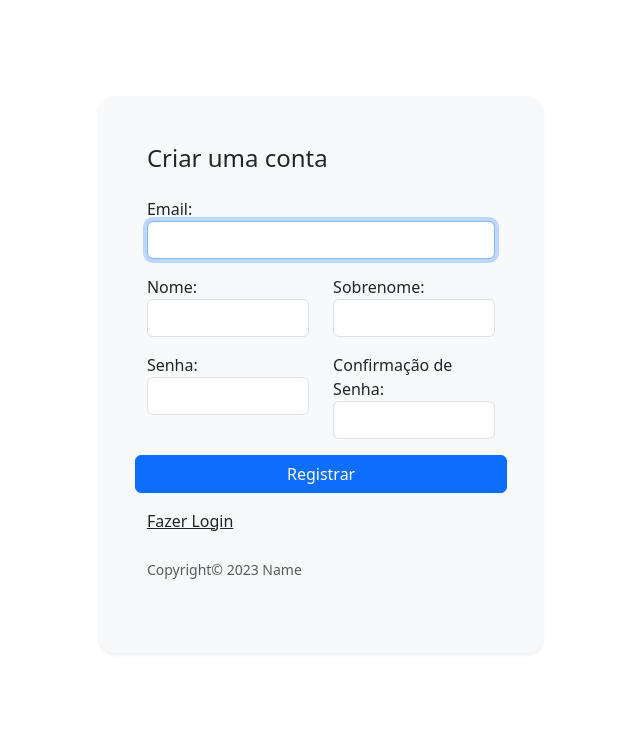
After one commit to caio-tacito/site_sistema, a Django app: page /contas/criar-conta/ in a window 1280 px wide. The commit adds this page. Shown: the top 748 px of the page, without its empty margins (630-1270 px from the left). Run offline with Django 5.2, Linux system fonts and the light colour scheme; parts of the project's set-up code (start-up, migrations or seed data) failed here and were passed over.

Commit message:
Roda de Cadastro

```diff
--- /dev/null
+++ b/apps/base/templates/base_auth.html
@@ -0,0 +1,15 @@
+{% extends 'base.html' %}
+{% block title %}Autenticação{% endblock %}
+{% block content %}
+<div class="container col-xl-10 col-xxl-8 px-4 py-5">
+    <div class="row g-lg-5 py-5">
+        <div class="col-lg-7"></div>
+        <div class="col-md-10 mx-auto col-lg-5 p-4 p-md-5 rounded-4 bg-light shadow-sm">
+            {% block content_auth %}{% endblock %}
+            <div class="text-muted py-4">
+                <small>Copyright© 2023 Name</small>
+            </div>
+        </div>
+    </div>
+</div>
+{% endblock %}
--- /dev/null
+++ b/apps/contas/forms.py
@@ -0,0 +1,42 @@
+from django import forms
+from django.contrib.auth.forms import UserCreationForm
+from django.core.exceptions import ValidationError
+from contas.models import MyUser
+
+class CustomUserCreationForm(UserCreationForm):
+    password1 = forms.CharField(label="Senha", widget=forms.PasswordInput)
+    password2 = forms.CharField(label="Confirmação de Senha", widget=forms.PasswordInput)
+
+    class Meta:
+        model = MyUser
+        fields = ('email', 'first_name', 'last_name', 'password1', 'password2')
+        labels = {
+            'email': 'Email',
+            'first_name': 'Nome',
+            'last_name': 'Sobrenome',
+            'is_active': 'Usúario Ativo?'
+        }
+
+    def __init__(self, *args, **kwargs):
+        super(CustomUserCreationForm, self).__init__(*args, **kwargs)
+        for field_name, field in self.fields.items():
+            if field.widget.__class__ in [forms.CheckboxInput, forms.RadioSelect]:
+                field.widget.attrs['class'] = 'form-check-input'
+            else:
+                field.widget.attrs['class'] = 'form-control'
+
+    def clean_password2(self):
+        # Check that the two password entries match
+        password1 = self.cleaned_data.get("password1")
+        password2 = self.cleaned_data.get("password2")
+        if password1 and password2 and password1 != password2:
+            raise ValidationError("Senha não estão iguais!")
+        return password2
+
+    def save(self, commit=True):
+        # Save the provided password in hashed format
+        user = super().save(commit=False)
+        user.set_password(self.cleaned_data["password1"])
+        if commit:
+            user.save()
+        return user
--- /dev/null
+++ b/apps/contas/templates/register.html
@@ -0,0 +1,32 @@
+{% extends 'base_auth.html' %}
+{% block title %}Registrar{% endblock %}
+{% block content_auth %}
+<form class="row" method="post" action="{% url 'register' %}">
+    {% csrf_token %}
+    <h4>Criar uma conta</h4>
+
+    {% for field in form %}
+        {% if field == form.email %}
+            <div class="col-md-12">
+                <div class="mt-3">
+                    {{ field.label_tag }}
+                    {{ field }}
+                </div>
+            </div>
+        {% endif %}
+        {% if not field == form.email %}
+            <div class="col-md-6">
+                <div class="mt-3">
+                    {{ field.label_tag }}
+                    {{ field }}
+                </div>
+            </div>
+        {% endif %}
+    {% endfor %}
+
+    <button class="btn btn-primary mt-3" type="submit">Registrar</button>
+    <div class="mt-3">
+        <span><a class="text-reset" href="{% url 'login' %}">Fazer Login</a></span>
+    </div>
+</form>
+{% endblock %}
--- a/apps/contas/urls.py
+++ b/apps/contas/urls.py
@@ -2,5 +2,7 @@ from django.urls import path
 from contas import views
 
 urlpatterns = [
-    path('timeout/',  views.timeout_view, name='timeout'),
+    path('timeout/', views.timeout_view, name='timeout'),
+    path('entrar/', views.login_view, name='login'),
+    path('criar-conta/', views.register_view, name='register'),
 ]
--- a/apps/contas/views.py
+++ b/apps/contas/views.py
@@ -1,5 +1,49 @@
-from django.shortcuts import render
+from django.contrib import messages
+from django.contrib.auth import authenticate, login
+from django.contrib.auth.models import Group, User
+from django.shortcuts import render, redirect
+
+from contas.forms import CustomUserCreationForm
 
 # Create your views here.
 def timeout_view(request):
     return render(request, 'timeout.html')
+
+#Login
+def login_view(request):
+    if request.method == 'POST':
+        email = request.POST.get('email')
+        password = request.POST.get('password')
+        user = authenticate(request, email=email, password=password)
+        if user is not None:
+            print(user)
+            login(request, user)
+            return redirect('home')
+        else:
+            messages.error(request, 'Email ou senha inválidos')
+    if request.user.is_authenticated:
+        return redirect('home')
+    return render(request, 'login.html')
+
+# Registrar
+def register_view(request):
+    if request.user.is_authenticated:
+        return redirect('home')
+    if request.method == "POST":
+        form = CustomUserCreationForm(request.POST)
+        if form.is_valid():
+            usuario = form.save(commit=False)
+            usuario.is_valid = False
+            usuario.save()
+
+            group = Group.objects.get(name='usuario')
+            usuario.groups.add(group)
+
+            messages.success(request, 'Registrado. Agora faça o login para começar!')
+            return redirect('login')
+        else:
+            # Tratar quando usuario já existe, senhas... etc...
+            messages.error(request, 'A senha deve ter pelo menos 1 caractere maiúsculo, \
+                1 caractere especial e no minimo 8 caracteres.')
+    form = CustomUserCreationForm()
+    return render(request, "register.html",{"form": form})
```
Also changed, not shown: apps/contas/templates/login.html (added, +21 -0 lines), apps/pages/templates/index.html (+11 -4 lines).
